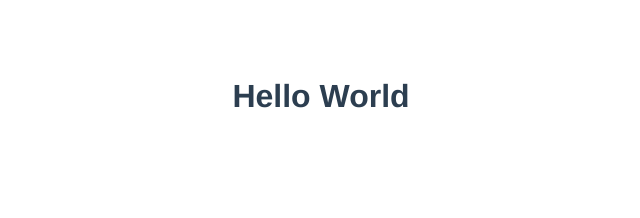
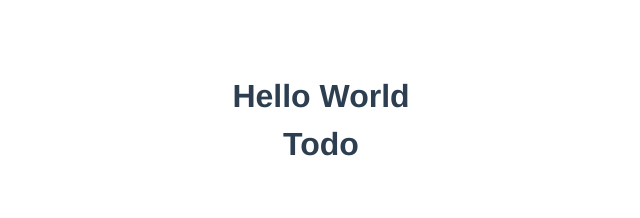
Before and after one commit to noko-nokono/vue-practice, a Vue app in the folder vue-2/: page /todo in a window 1280 px wide. Shown: the top 218 px of the page, without its empty margins (319-959 px from the left). Built offline with nearby package versions, Linux system fonts and the light colour scheme.

Commit message:
add todo routing

```diff
--- a/vue-2/src/page/Home.vue
+++ b/vue-2/src/page/Home.vue
@@ -3,6 +3,7 @@ export default {
   data() {
     const list = [
       { name: 'Counter', path: '/counter' },
+      { name: 'Todo', path: '/todo' },
     ]
     return {
       list
--- /dev/null
+++ b/vue-2/src/page/Todo.vue
@@ -0,0 +1,5 @@
+<template>
+  <div>
+    <h1>Todo</h1>
+  </div>
+</template>
--- a/vue-2/src/settings/routing.ts
+++ b/vue-2/src/settings/routing.ts
@@ -2,6 +2,7 @@ import Vue from 'vue';
 import VueRouter from 'vue-router';
 import Home from '@/page/Home.vue';
 import Counter from '@/page/Counter.vue';
+import Todo from '@/page/Todo.vue';
 
 Vue.use(VueRouter);
 
@@ -15,6 +16,11 @@ const routes = [
     path: '/counter',
     name: 'Counter',
     component: Counter
+  },
+  {
+    path: '/todo',
+    name: 'Todo',
+    component: Todo
   }
 ];
 
```
